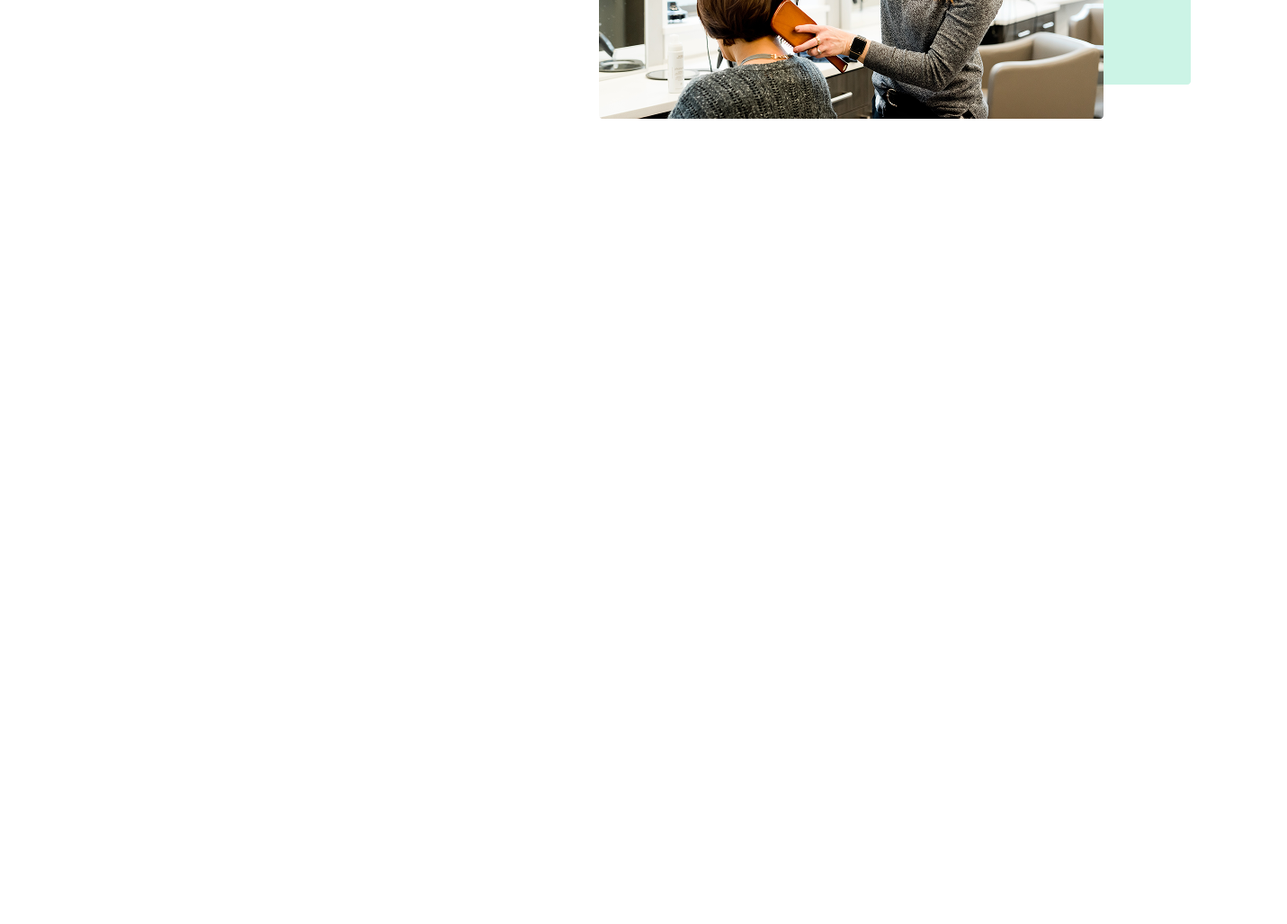
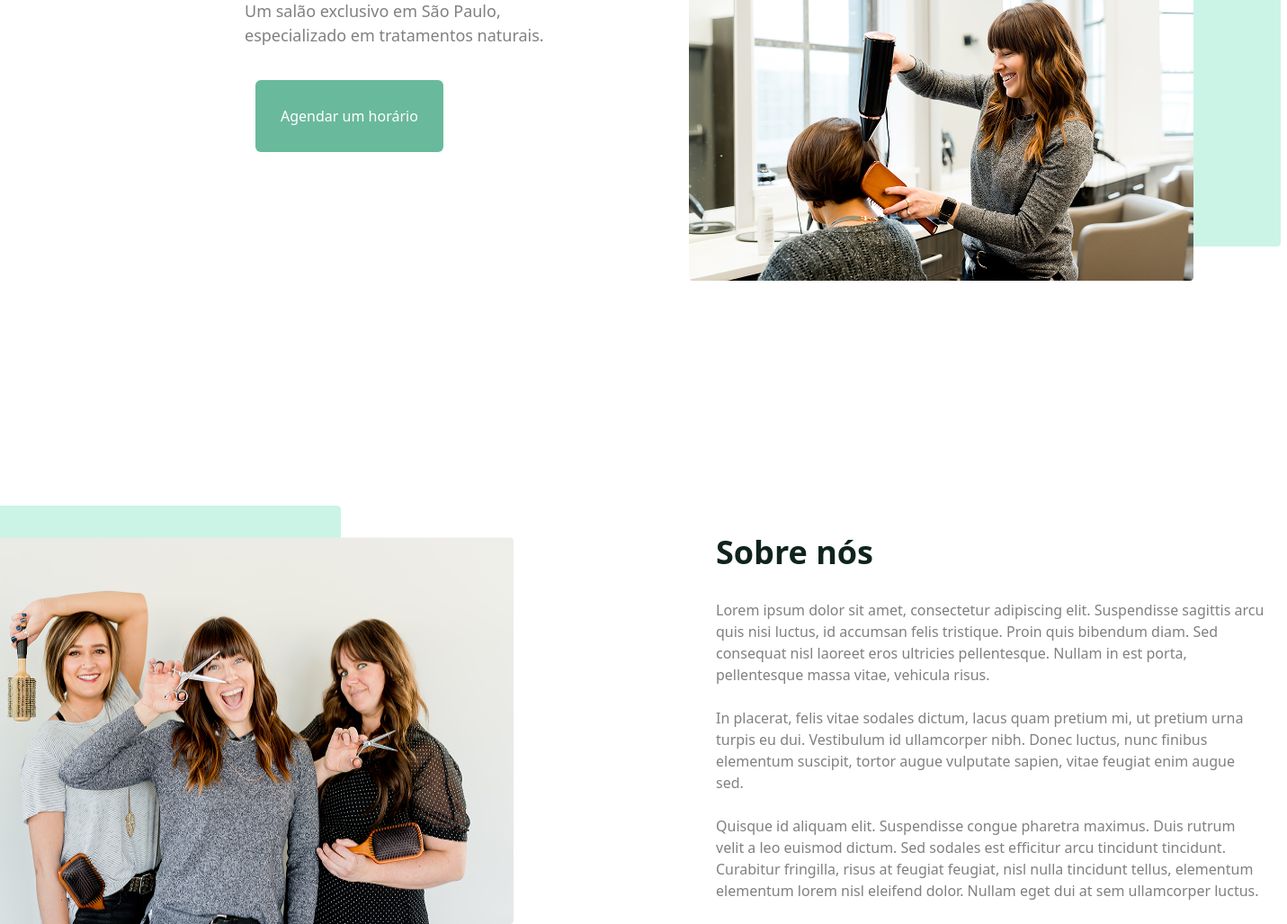
Before and after one commit to maga76/taywingrepo, a website: page index.html in a window 1280 px wide. Shown: the part 446-1473 px from the top of the page at 90% size, 1431 px wide, since content can reach past the window. Before the commit the page ends 800 px from the top, so only its background shows below. Drawn offline with Linux system fonts and the light colour scheme.

Commit message:
section2 and madia

```diff
--- a/index.html
+++ b/index.html
@@ -19,13 +19,27 @@
     </header>
     <main>
         <section>
-            <div class="flex max-w-[1200px] m-auto justify-between m-[200px]">
-                <aside class="m-[80px]">
+            <div class="lg:flex max-w-[1200px] m-auto lg:justify-between lg:m-[200px]">
+                <aside class="m-[60px]">
                     <p class="lg:w-[396px] lg:text-[36px] lg:text-start text-[30px] text-center w-[327px]">Saúde natural para os seus cabelos</p>
                     <p class="text-[grey] lg:text-[18px] lg:w-[347px] lg:text-start text-[16px] w-[298px] text-center m-[12px]">Um salão exclusivo em São Paulo, especializado em tratamentos naturais.</p>
                     <button class="bg-[#69B99D] p-7 text-[white] text-[16px] rounded-md text-center m-[24px]">Agendar um  horário</button>
                 </aside>
-                <img src="./src/images/Img-1.png" class="m-[70px]">
+                <img src="./src/images/Img-1.png" class="lg:m-[50px] ">
+            </div>
+        </section>
+        <section>
+            <div class="lg:flex gap-[200px]">
+                <img src="./src/images/Img-2.png" alt="">
+                <aside>
+                    <p class="text-[36px] text-[#0F241D] font-bold m-[25px]">Sobre nós</p>
+                    <p class="lg:w-[610px] w-[327px] m-[25px] text-[grey] text-[16px]">Lorem ipsum dolor sit amet, consectetur adipiscing elit. Suspendisse sagittis arcu quis nisi luctus, id accumsan felis tristique. Proin quis
+                        bibendum diam. Sed consequat nisl laoreet eros ultricies pellentesque. Nullam in est porta, pellentesque massa vitae, vehicula risus. <br><br>  In placerat,
+                        felis vitae sodales dictum, lacus quam pretium mi, ut pretium urna turpis eu dui. Vestibulum id ullamcorper nibh. Donec luctus, nunc finibus
+                        elementum suscipit, tortor augue vulputate sapien, vitae feugiat enim augue sed. <br><br>  Quisque id aliquam elit. Suspendisse congue pharetra maximus.
+                        Duis rutrum velit a leo euismod dictum. Sed sodales est efficitur arcu tincidunt tincidunt. Curabitur fringilla, risus at feugiat feugiat, nisl
+                        nulla tincidunt tellus, elementum elementum lorem nisl eleifend dolor. Nullam eget dui at sem ullamcorper luctus.</p>
+                </aside>
             </div>
         </section>
     </main>
```
Also changed, not shown: src/images/Img-2.png (added), src/output.css.
